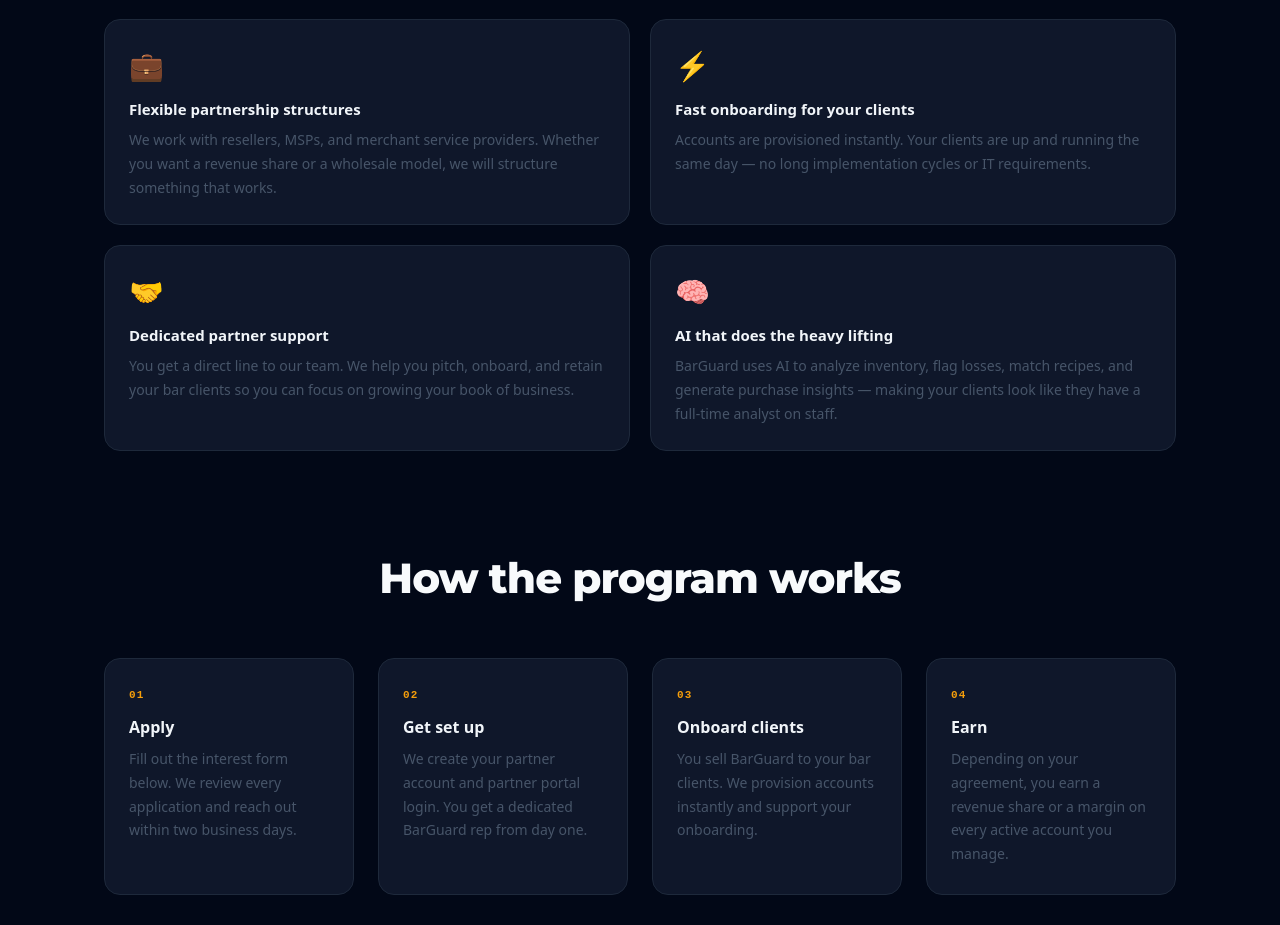
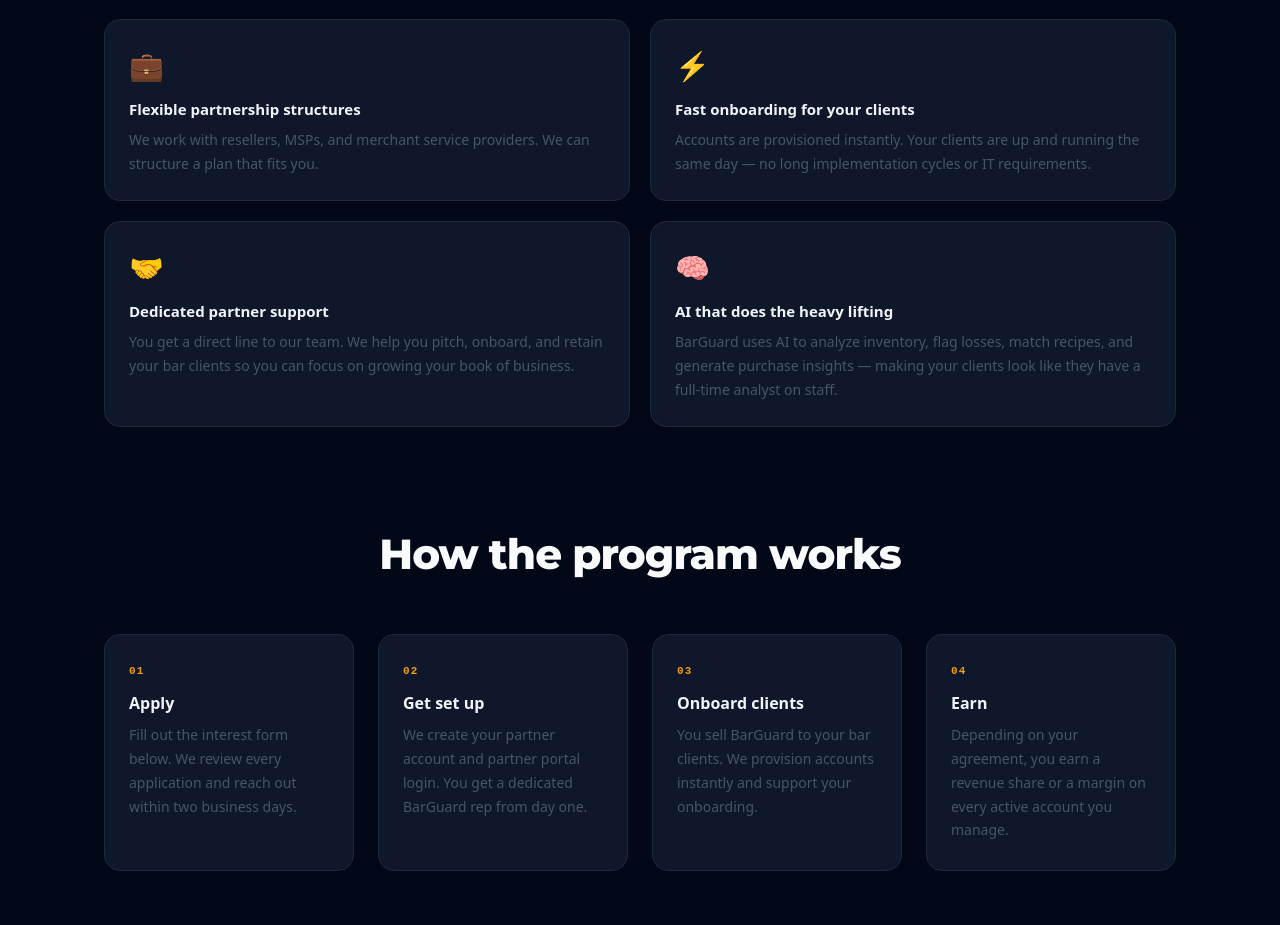
Before and after one commit to vyron96productions-hue/barguard, a Next.js app: page /partners in a window 1280 px wide. Shown: the part 1285-2210 px from the top of the page. Built offline with nearby package versions, Linux system fonts and the light colour scheme; no server answers.

Commit message:
Update partners page flexible structure copy

```diff
--- a/app/(marketing)/partners/PartnersClient.tsx
+++ b/app/(marketing)/partners/PartnersClient.tsx
@@ -17,7 +17,7 @@
   {
     icon: '💼',
     title: 'Flexible partnership structures',
-    desc: 'We work with resellers, MSPs, and merchant service providers. Whether you want a revenue share or a wholesale model, we will structure something that works.',
+    desc: 'We work with resellers, MSPs, and merchant service providers. We can structure a plan that fits you.',
   },
   {
     icon: '⚡',
```
